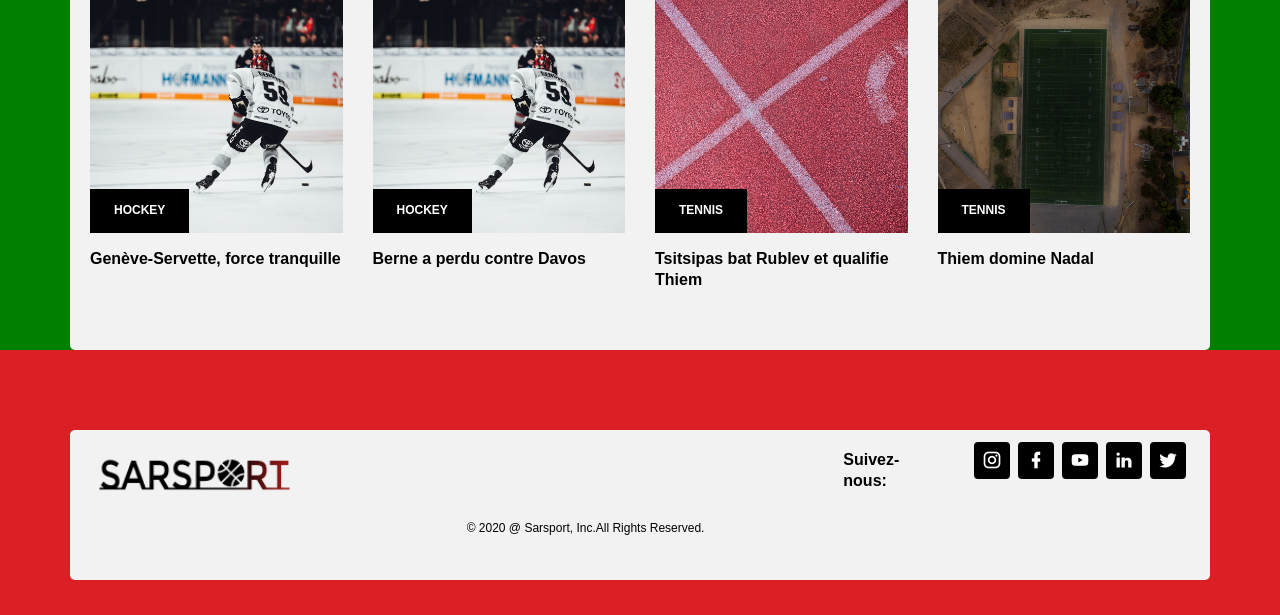
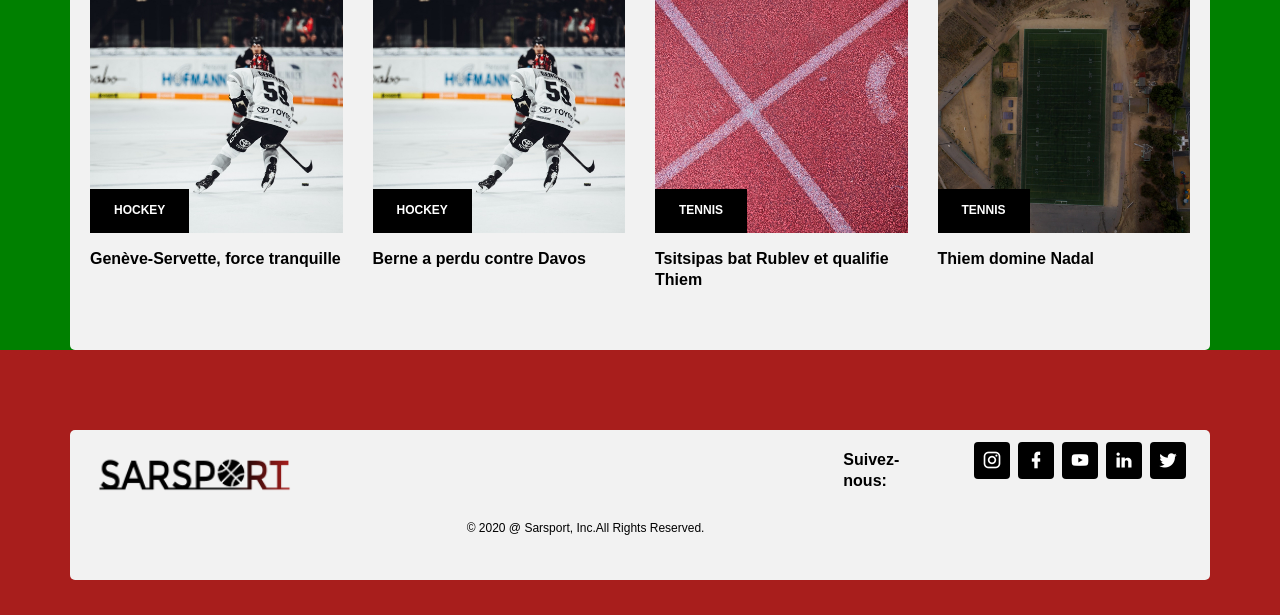
Before and after one commit to Realise-Formation-Digital/20.10-Bootstrap-SportNewspaper, a PHP site: page /pages/hockey.html in a window 1280 px wide. Shown: the part 1242-1857 px from the top of the page. Run offline with PHP 8.4, Linux system fonts and the light colour scheme; some web fonts are replaced.

Commit message:
change:color_coherence_footer&header

```diff
--- a/style.css
+++ b/style.css
@@ -6,7 +6,7 @@ background-color: #A81E1C !important;
 }
 
 footer {
-    background-color: #DB2025;
+    background-color: #A81E1C;
 }
 
 h4 {
```
